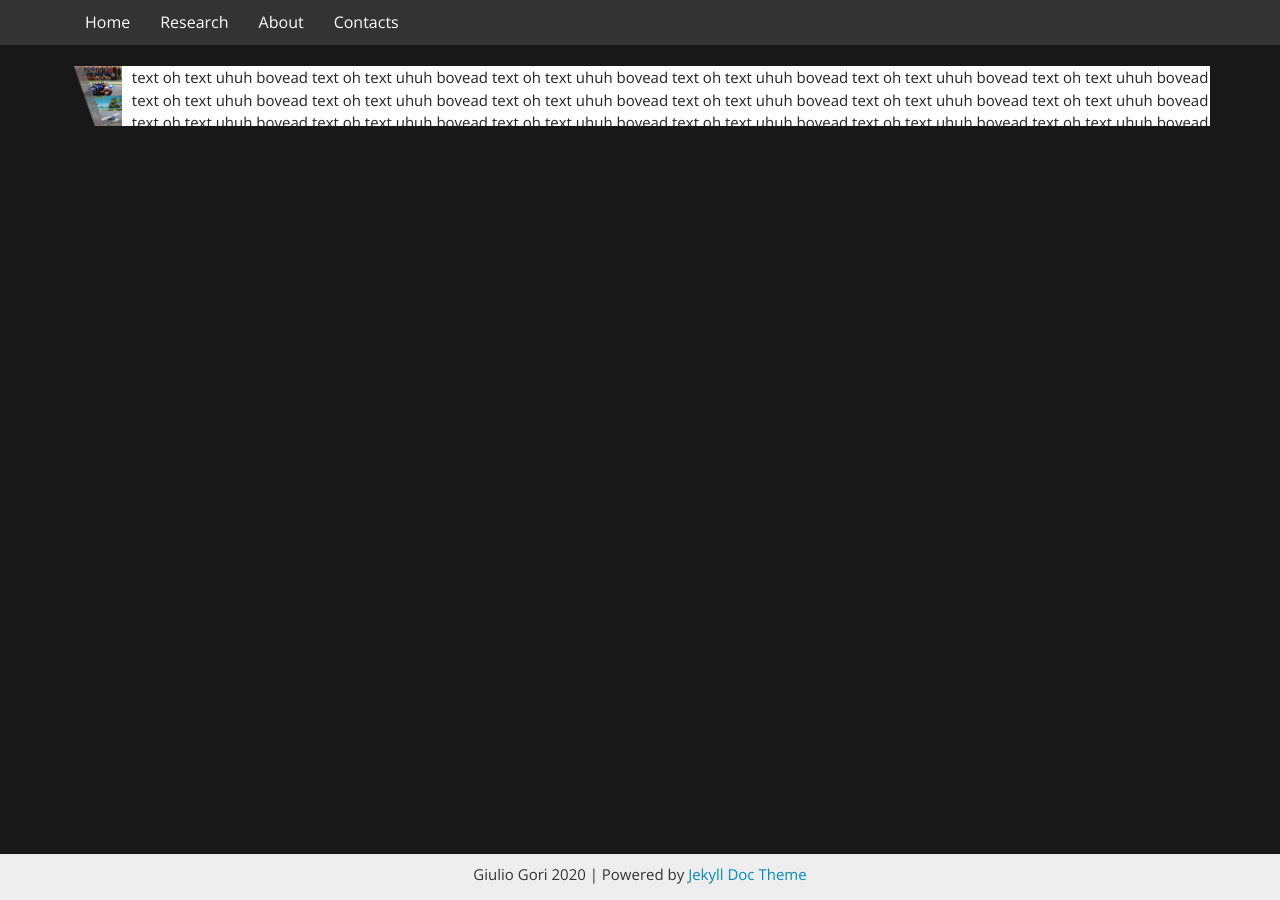
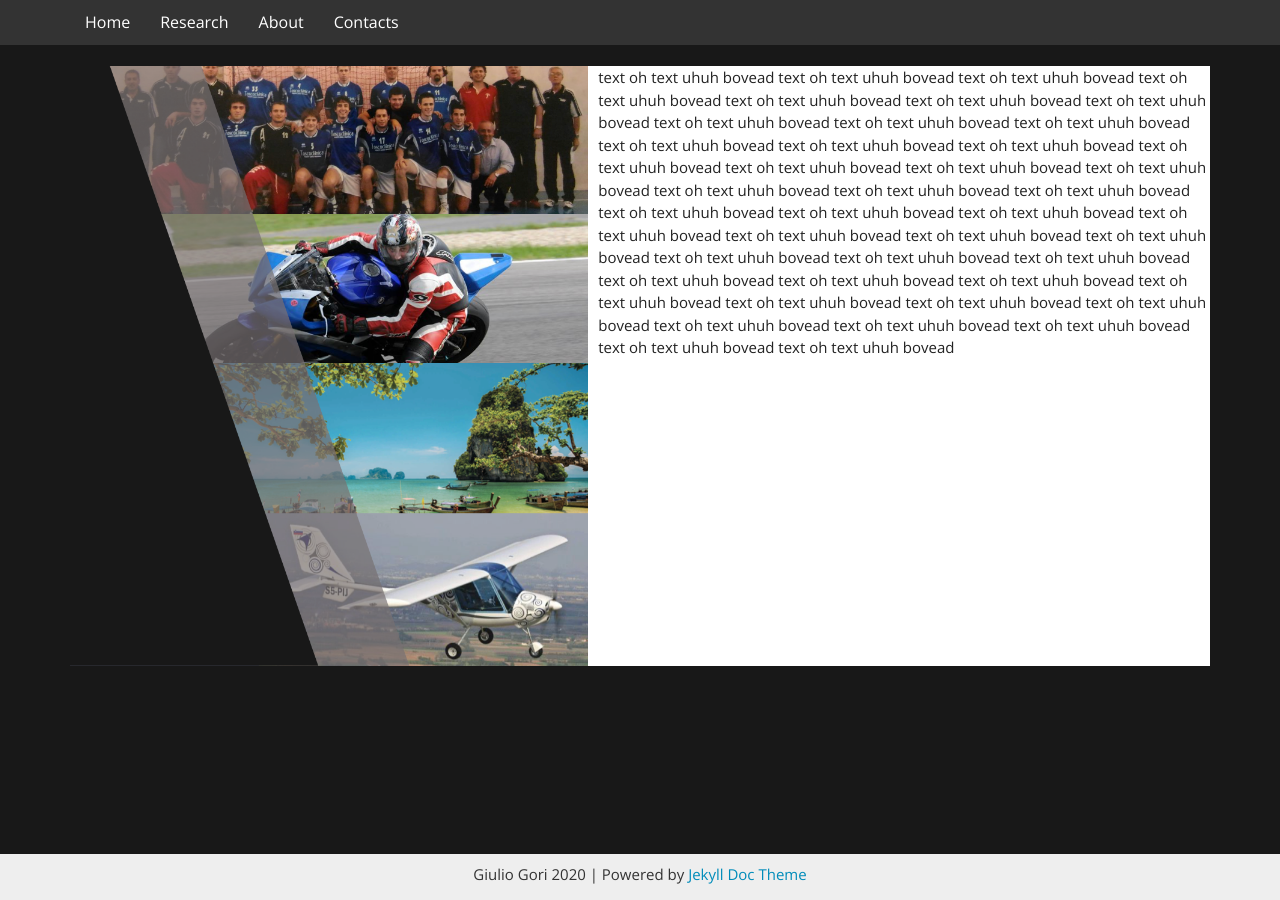
Before and after one commit to LaSerpe/LaSerpe.github.io, a Jekyll site: the page built from html/about.html, in a window 1280 px wide. Built offline with Jekyll 4.4.1, drawn with Linux system fonts in a browser that asks for light colours; nearby versions of some CDN libraries; library files that are not in the unit come from our copies.

Commit message:
update about

```diff
--- a/html/about.html
+++ b/html/about.html
@@ -7,7 +7,7 @@ layout: default
 <body style="background-color:#181818;">
 
 <div class="container">
-      <div style="height:60px; background-color: white; overflow: hidden">
+      <div class="col-md-18"; style="height:600px; background-color: white; overflow: hidden">
         <img src="/images/about/hobbies.png" style="height:100%; float: left; vertical-align:middle; margin: 0px; margin-right: 10px; padding: 0px;" />
         <span class="breakAfter"; style="vertical-align:middle; text-align:justify; align: right; margin-right: 10px;">
         text oh text uhuh bovead text oh text uhuh bovead text oh text uhuh bovead text oh text uhuh bovead text oh text uhuh bovead text oh text uhuh bovead text oh text uhuh bovead text oh text uhuh bovead text oh text uhuh bovead text oh text uhuh bovead text oh text uhuh bovead text oh text uhuh bovead text oh text uhuh bovead text oh text uhuh bovead text oh text uhuh bovead text oh text uhuh bovead text oh text uhuh bovead text oh text uhuh bovead
```
